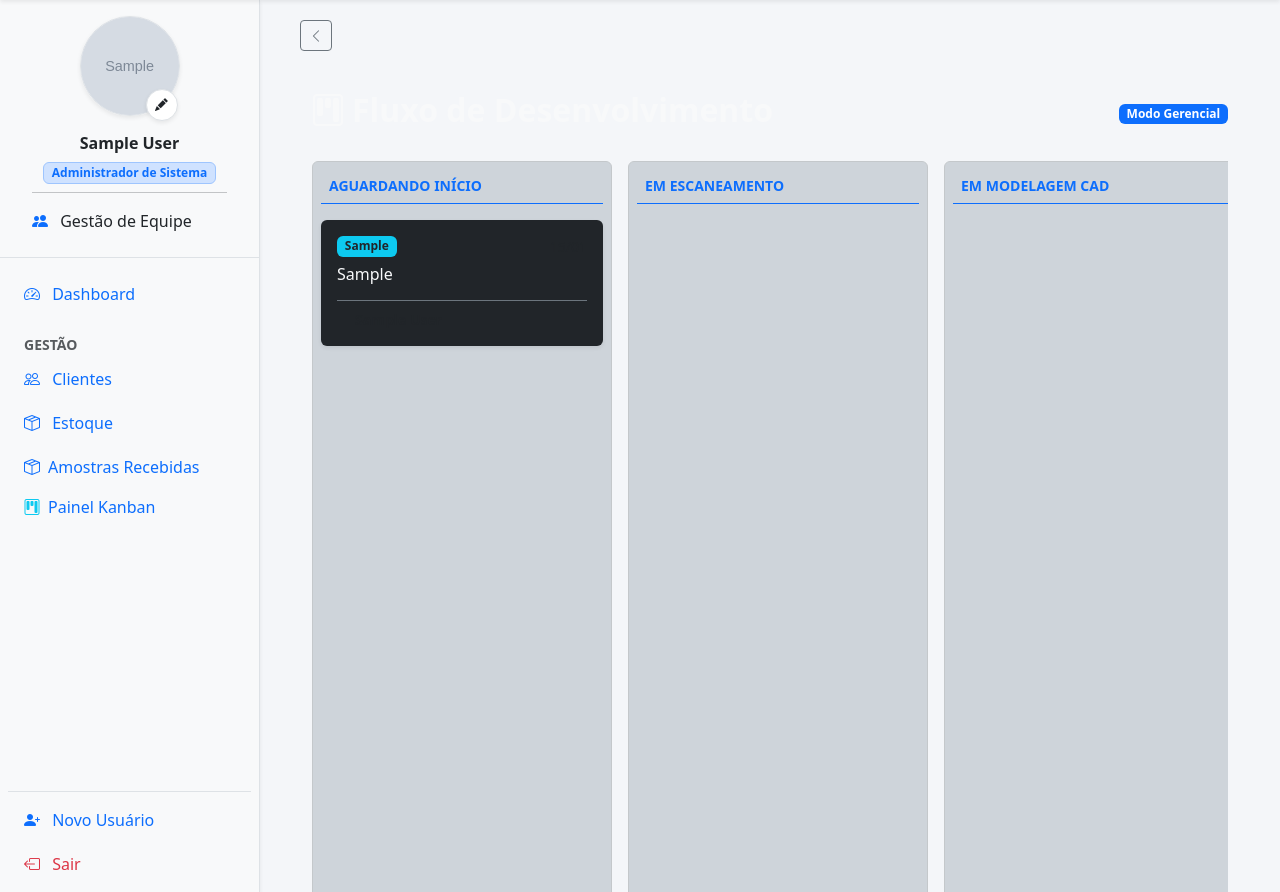
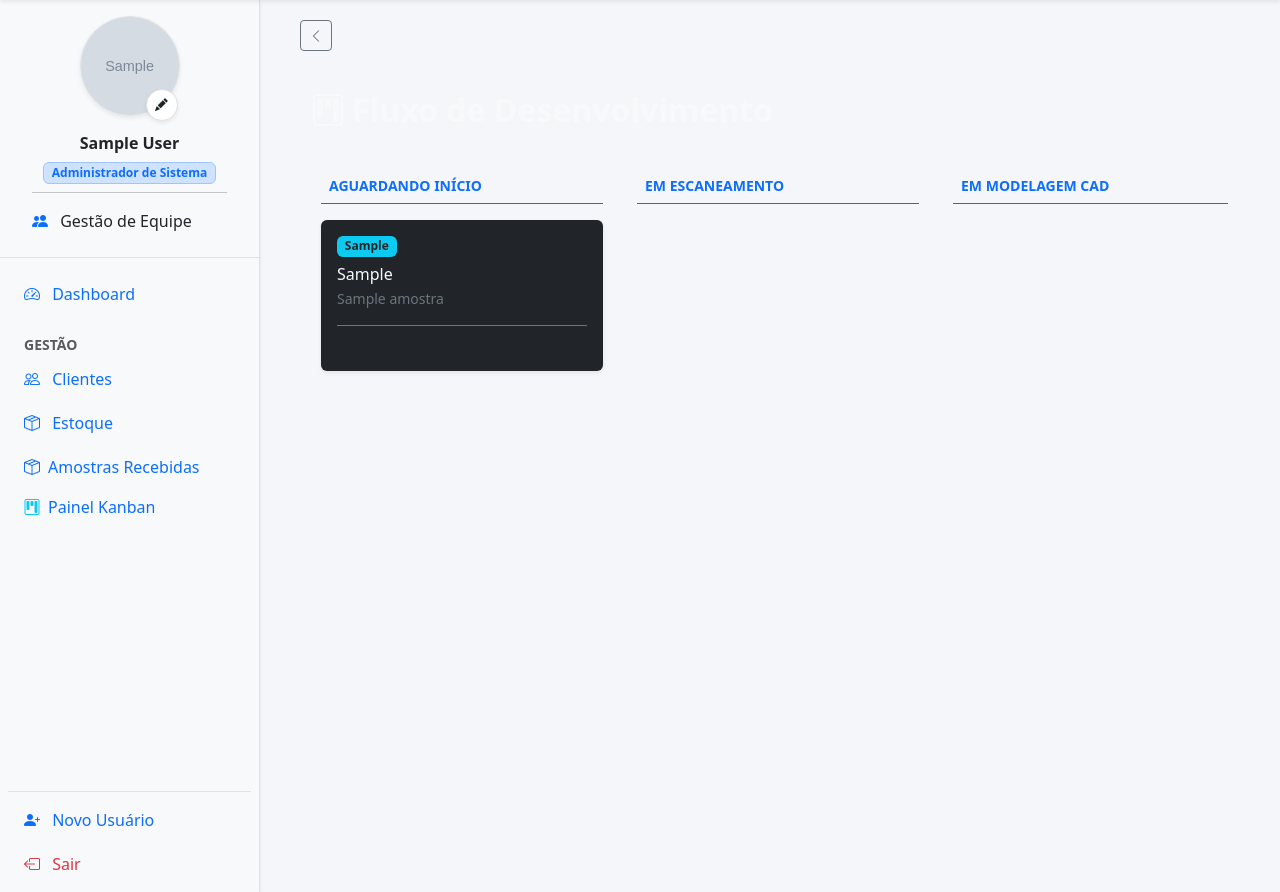
Before and after one commit to fernandes-draw/erp_system, a Django app: page /desenvolvimento/kanban/ in a window 1280 px wide. Shown: the part 57-949 px from the top of the page. Run offline with Django 5.2, Linux system fonts and the light colour scheme; a user stored in the database is signed in; tables that the repository leaves empty hold one stand-in row (values such as "Sample post"); grey boxes marked "Sample" are stand-in pictures.

Commit message:
O Novo Template do Kanban (templates/desenvolvimento/projeto_kanban.html)

```diff
--- a/desenvolvimento/templates/desenvolvimento/projeto_kanban.html
+++ b/desenvolvimento/templates/desenvolvimento/projeto_kanban.html
@@ -4,15 +4,11 @@
 <div class="container-fluid mt-4">
     <div class="d-flex justify-content-between align-items-center mb-4">
         <h2 class="fw-bold text-light"><i class="bi bi-kanban me-2"></i>Fluxo de Desenvolvimento</h2>
-        <span class="badge bg-primary">Modo Gerencial</span>
     </div>
 
     <div class="d-flex pb-3 gap-3 overflow-auto" style="min-height: 80vh;">
-
         {% for fase_valor, fase_nome in fases %}
-        <div class="kanban-column bg-dark-subtle rounded border border-secondary-subtle p-2"
-             style="min-width: 300px; width: 300px; background-color: rgba(255,255,255,0.03);">
-
+        <div class="kanban-column rounded p-2" style="min-width: 300px; width: 300px; background-color: rgba(255,255,255,0.03); border: 1px solid rgba(255,255,255,0.1);">
             <div class="column-header p-2 mb-3 border-bottom border-primary">
                 <h6 class="fw-bold mb-0 text-uppercase small text-primary">{{ fase_nome }}</h6>
             </div>
@@ -20,22 +16,22 @@
             <div class="kanban-items d-flex flex-column gap-2" id="{{ fase_valor }}" style="min-height: 200px;">
                 {% for projeto in projetos %}
                     {% if projeto.status == fase_valor %}
-                    <div class="card bg-dark border-secondary shadow-sm"
-                        data-id="{{ projeto.id }}"
-                        ondblclick="abrirEdicaoProjeto({{ projeto.id }})"
-                        style="border-left: 5px solid {{ projeto.responsavel_atual.cor_identificadora }} !important; cursor: grab;">
+                    <div class="card bg-dark border-secondary shadow-sm card-projeto"
+                         data-id="{{ projeto.id }}"
+                         ondblclick="abrirEdicaoProjeto({{ projeto.id }})"
+                         style="border-left: 6px solid {{ projeto.responsavel_atual.cor_identificadora }} !important; cursor: grab;">
 
                         <div class="card-body p-3">
                             <div class="d-flex justify-content-between mb-2">
                                 <span class="badge bg-info text-dark">{{ projeto.codigo_projeto }}</span>
                                 <small class="text-muted">{{ projeto.amostra.data_recebimento|date:"d/m" }}</small>
                             </div>
+                            <h6 class="card-title text-light mb-1">{{ projeto.amostra.codigo_peca }}</h6>
+                            <p class="small text-secondary mb-2">{{ projeto.amostra.cliente_nome }}</p>
 
-                            <h6 class="card-title text-light mb-1">{{ projeto.amostra.codigo_peca }}</h6>
-
-                            <div class="mt-3 pt-2 border-top border-secondary d-flex align-items-center">
-                                <div style="width: 10px; height: 10px; background-color: {{ projeto.responsavel_atual.cor_identificadora }}; border-radius: 50%;" class="me-2"></div>
-                                <small class="fw-bold" style="color: {{ projeto.responsavel_atual.cor_identificadora }};">
+                            <div class="mt-3 pt-2 border-top border-secondary d-flex align-items-center user-info">
+                                <div class="user-color-dot" style="width: 10px; height: 10px; background-color: {{ projeto.responsavel_atual.cor_identificadora }}; border-radius: 50%;" class="me-2"></div>
+                                <small class="fw-bold ms-2 user-name" style="color: {{ projeto.responsavel_atual.cor_identificadora }}">
                                     {{ projeto.responsavel_atual.get_full_name|default:projeto.responsavel_atual.username }}
                                 </small>
                             </div>
@@ -46,7 +42,6 @@
             </div>
         </div>
         {% endfor %}
-
     </div>
 </div>
 
@@ -56,37 +51,39 @@
         new Sortable(column, {
             group: 'kanban',
             animation: 150,
-            ghostClass: 'bg-primary-subtle',
             onEnd: function (evt) {
                 const projetoId = evt.item.getAttribute('data-id');
                 const novoStatus = evt.to.id;
+                const card = evt.item;
 
                 fetch("{% url 'atualizar_status_projeto' %}", {
                     method: "POST",
                     headers: {
                         "Content-Type": "application/json",
-                        "X-CSRFToken": "{{ csrf_token }}" // Importante para segurança do Django
+                        "X-CSRFToken": "{{ csrf_token }}"
                     },
-                    body: JSON.stringify({
-                        projeto_id: projetoId,
-                        novo_status: novoStatus
-                    })
+                    body: JSON.stringify({ projeto_id: projetoId, novo_status: novoStatus })
                 })
                 .then(response => response.json())
                 .then(data => {
-                    if (data.status !== 'success') {
-                        alert("Erro ao atualizar status!");
-                        location.reload(); // Recarrega se falhar
+                    if (data.status === 'success') {
+                        // Atualiza a cor da borda e o nome do responsável no card sem dar refresh
+                        card.style.borderLeft = `6px solid ${data.nova_cor}`;
+                        card.querySelector('.user-color-dot').style.backgroundColor = data.nova_cor;
+                        card.querySelector('.user-name').style.color = data.nova_cor;
+                        card.querySelector('.user-name').innerText = data.nome_usuario;
+                    } else {
+                        alert("Erro ao salvar: " + data.message);
+                        location.reload();
                     }
                 });
             }
         });
     });
+
+    function abrirEdicaoProjeto(id) {
+        console.log("Abrindo edição do projeto:", id);
+        // O Modal entra aqui no próximo passo
+    }
 </script>
-
-<style>
-    .kanban-items::-webkit-scrollbar { width: 5px; }
-    .kanban-items::-webkit-scrollbar-thumb { background: #333; border-radius: 10px; }
-    .card:active { cursor: grabbing !important; }
-</style>
 {% endblock %}
```
Also changed, not shown: accounts/migrations/0005_customuser_cor_identificadora.py (added).
